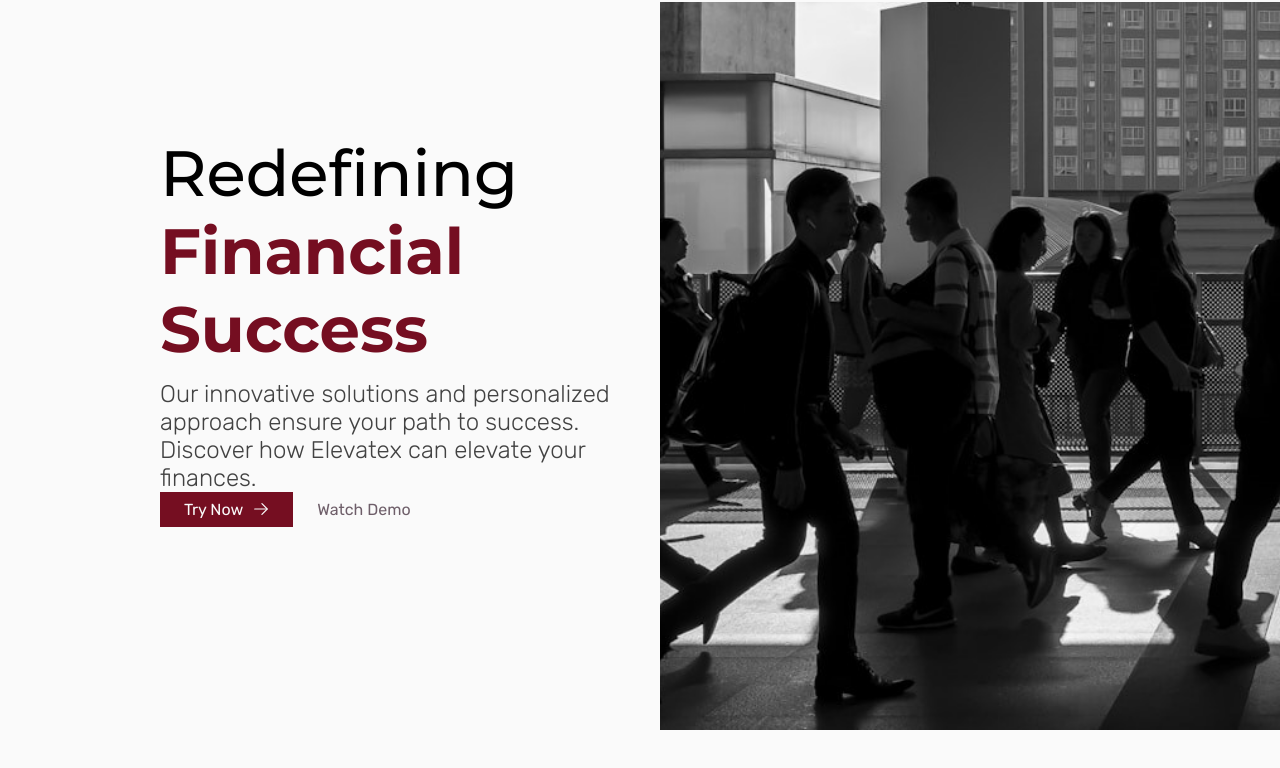
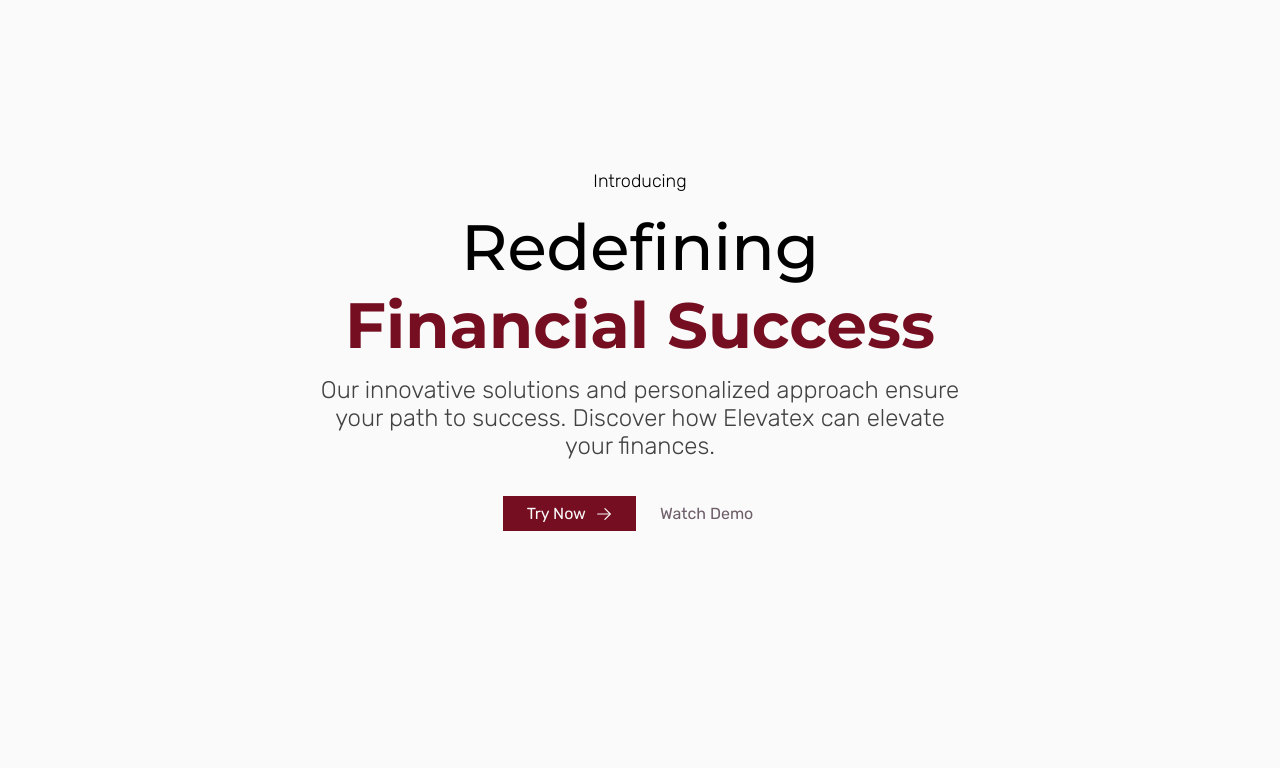
Before and after one commit to emredaglier/ElevateX, a website built with webpack: page index.html in a window 1280 px wide. Shown: the part 70-838 px from the top of the page. Before the commit the page ends 800 px from the top, so only its background shows below. Built offline with nearby package versions, Linux system fonts and the light colour scheme.

Commit message:
Entry changed

```diff
--- a/css/style.css
+++ b/css/style.css
@@ -1,7 +1,7 @@
 .page {
   display: flex;
   flex-direction: column;
-  height: 100%;
+  height: 300vh;
 }
 
 .f-montserrat {
@@ -108,7 +108,6 @@
   color: var(--purple);
   text-decoration: none;
 }
-
 
 /*-----------------------*/
 
@@ -363,20 +362,24 @@
   position: absolute;
   height: 100vh;
   width: 100%;
-  background-image: url("/assest/bg.jpg");
   background-repeat: no-repeat;
   background-size: cover;
 }
 
 .container_e_qWer{
-  width: auto;
-  padding-left: 160px;
-  background-color: var(--white);
+  width: 100%;
+  padding-top: 240px;
+
+}
+
+.container_e_qWeP{
 
 }
 
 .container_e_qWeT{
-  max-width: 500px;
+  max-width: 50%;
+  padding-bottom: 36px;
+  text-align: center;
 
 }
 
--- a/index.html
+++ b/index.html
@@ -51,10 +51,9 @@
       <li><a href="#">Products</a></li>
       <li><a href="#">Resources</a></li>
       <li><a href="#">Company</a></li>
+    </ul>
+  </div>
 
-    </ul>
-
-  </div>
   <div class="container page-nav-container flex-ai" data-aos="fade-down" data-aos-duration="800">
     <header class="page-header">
       <div class="container container-aadS flex-row flex-sb flex-ai">
@@ -564,8 +563,10 @@
 
   </div>
   <div class="container page-entry-container flex-row" data-aos="fade-right" data-aos-duration="800" data-aos-delay="400">
-    <div class="container container_e_qWer flex-col flex-center">
+    <div class="container container_e_qWer flex-col" data-aos="fade-right" data-aos-duration="800" data-aos-delay="400">
+      <div class="container container_e_qWeP flex-col flex-center flex-ai">
         <div class="container container_e_qWeT flex-col flex-center">
+          <h6 class="f-l" style="padding-bottom: 16px">Introducing</h6>
           <h1 class="f-montserrat">Redefining <span>Financial Success</span></h1>
           <p class="f-l">
             Our innovative solutions and personalized approach ensure your path to success.
@@ -576,6 +577,9 @@
           <button class="b-arrow-white b-accent-fill">Try Now <span class="arrow arrow-white"></span></button>
           <button class="b-purple-no-out">Watch Demo</button>
         </div>
+
+      </div>
+
 
     </div>
 
```
Lines whose indentation alone changed are shown as unchanged.
